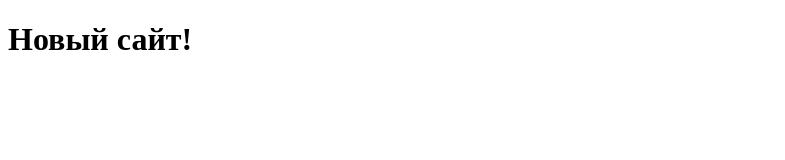
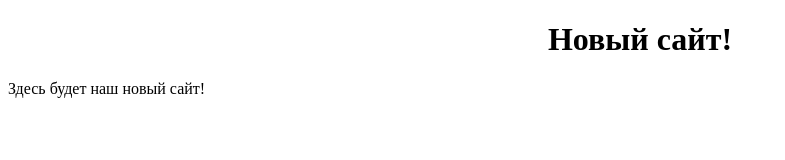
Before and after one commit to hellonewgit/luka, a plain HTML site: page index.html in a window 1280 px wide. Shown: the whole page, without its empty margins (0-785 px from the left). Drawn offline with Linux system fonts and the light colour scheme.

Commit message:
create style.css

```diff
--- a/index.html
+++ b/index.html
@@ -4,8 +4,10 @@
     <meta charset="UTF-8">
     <meta name="viewport" content="width=device-width, initial-scale=1.0">
     <title>Document</title>
+    <link rel="stylesheet" href="style.css">
 </head>
 <body>
     <h1>Новый сайт!</h1>
+    <p>Здесь будет наш новый сайт!</p>
 </body>
 </html>
--- /dev/null
+++ b/style.css
@@ -0,0 +1,3 @@
+h1 {
+    text-align: center;
+}
```
